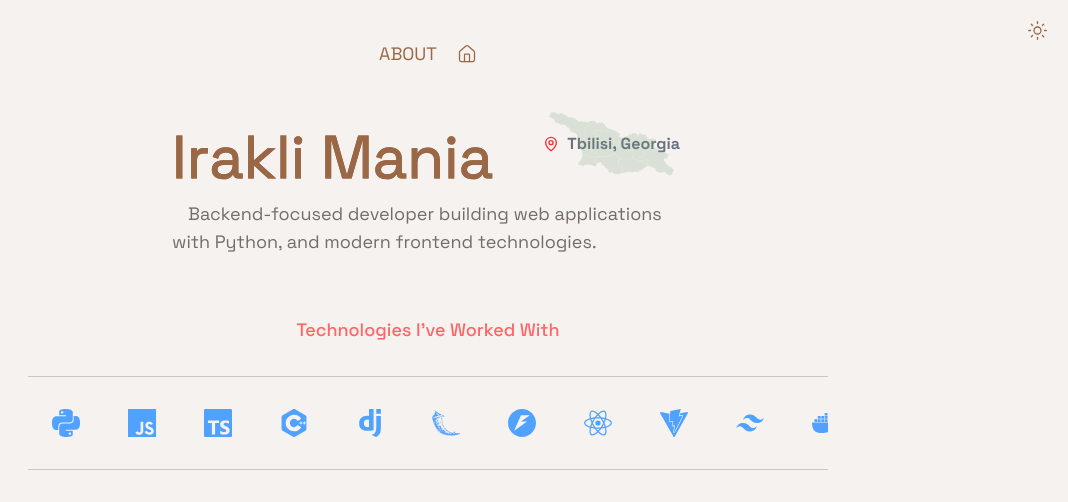
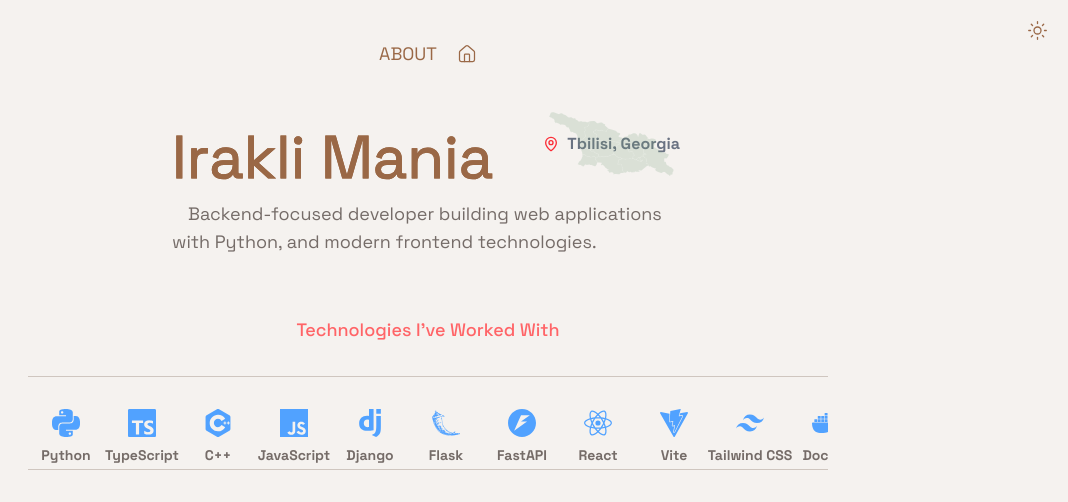
Before and after one commit to ikamania/mani-portfolio, a React (Vite) app in the folder portfolio/: page /#/ in a window 1280 px wide. Shown: the top 502 px of the page, without its empty margins (212-1280 px from the left). Built offline with nearby package versions, Linux system fonts and the light colour scheme.

Commit message:
chore: adjust hover color and scaling
- always show technologie names

```diff
--- a/portfolio/src/components/Skills.tsx
+++ b/portfolio/src/components/Skills.tsx
@@ -17,9 +17,9 @@ import {
 
 const skills = [
   { name: "Python", icon: SiPython },
-  { name: "JavaScript", icon: SiJavascript },
   { name: "TypeScript", icon: SiTypescript },
   { name: "C++", icon: SiCplusplus },
+  { name: "JavaScript", icon: SiJavascript },
   { name: "Django", icon: SiDjango },
   { name: "Flask", icon: SiFlask },
   { name: "FastAPI", icon: SiFastapi },
@@ -163,16 +163,14 @@ function Skills() {
             >
               <Icon
                 size={28}
-                className="text-blue-400 transition-transform duration-200 group-hover:scale-125"
+                className="text-blue-400 hover:text-blue-600 transition-transform duration-200 group-hover:scale-135"
               />
 
               <span
                 className="
                   pointer-events-none absolute top-full left-1/2 mt-2
                   -translate-x-1/2 whitespace-nowrap
-                  text-sm text-muted
-                  opacity-0 transition-opacity duration-200
-                  group-hover:opacity-100
+                  text-sm text-muted font-bold opacity-100
                 "
               >
                 {name}
```
